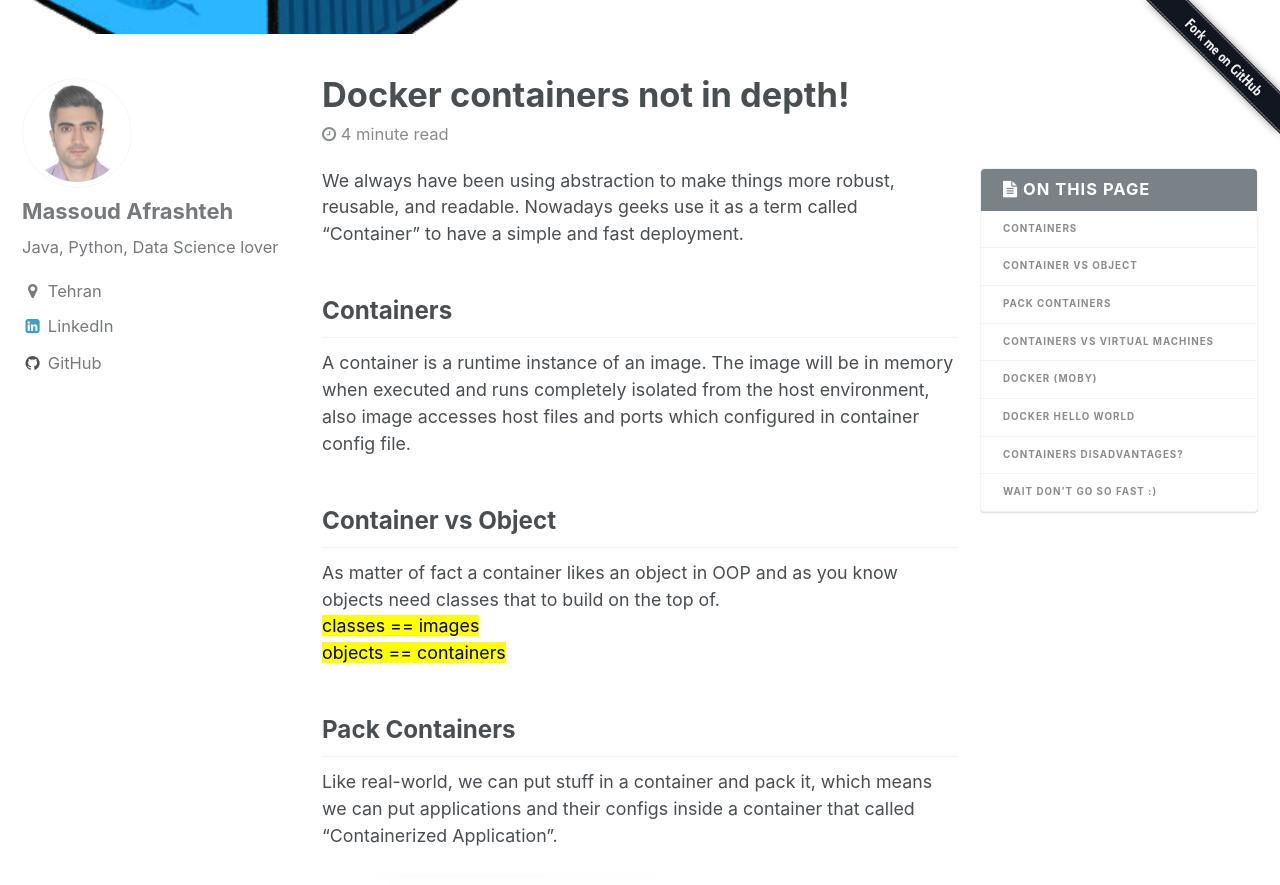
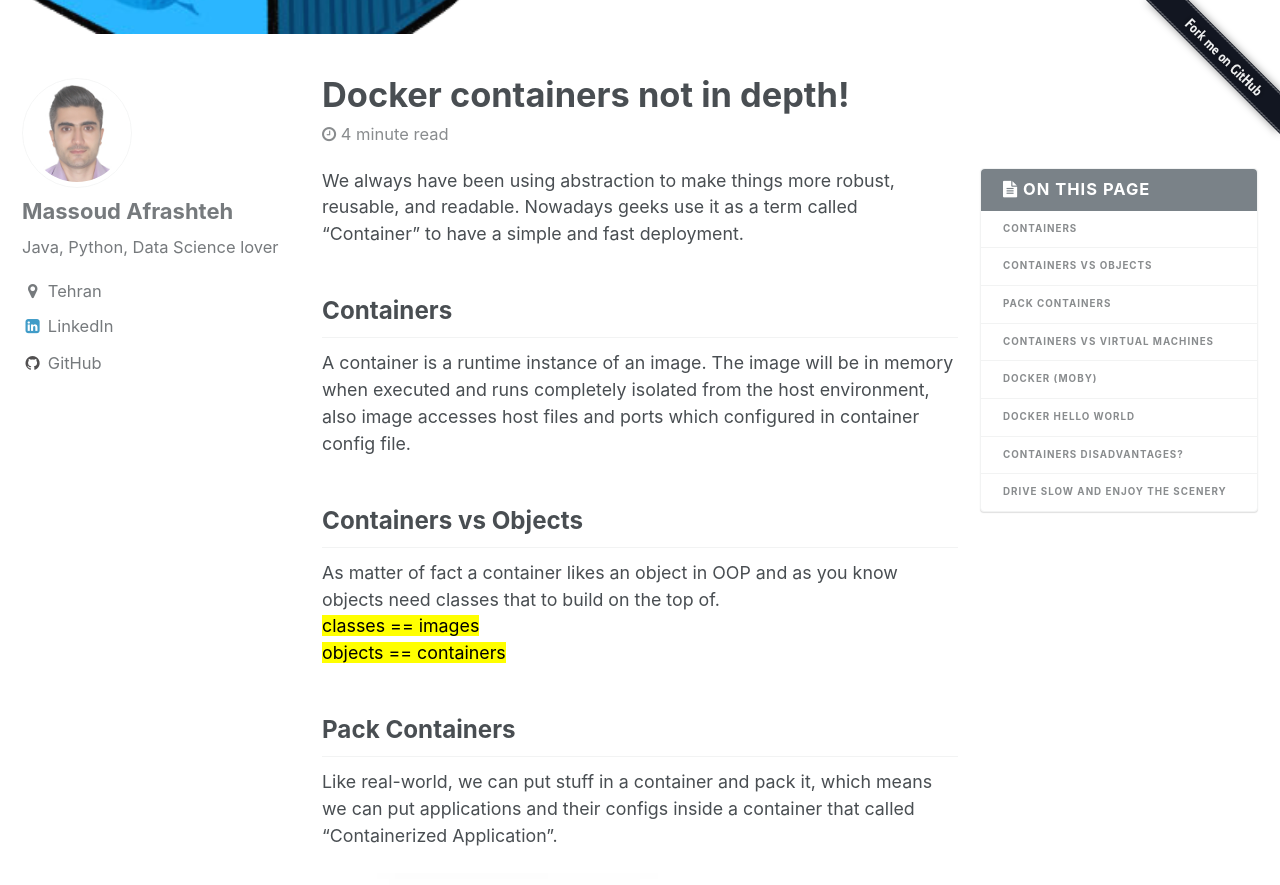
Before and after one commit to iamrdn/notes, a Jekyll site: the page built from _posts/2018-01-26-containers-not-in-depth.markdown, in a window 1280 px wide and 900 px high, scrolled down 600 px. Shown: the top 885 px of the window. Built offline with Jekyll 4.4.1, drawn with Linux system fonts in a browser that asks for light colours; some of the changed text lies outside the part shown.

Commit message:
updated post

```diff
--- a/_posts/2018-01-26-containers-not-in-depth.markdown
+++ b/_posts/2018-01-26-containers-not-in-depth.markdown
@@ -17,7 +17,7 @@
 ## Containers
 A container is a runtime instance of an image. The image will be in memory when executed and runs completely isolated from the host environment, also image accesses host files and ports which configured in container config file.
 
-## Container vs Object
+## Containers vs Objects
 As matter of fact a container likes an object in OOP and as you know objects need classes that to build on the top of.
 <mark>classes == images</mark>
 <mark>objects == containers</mark>
@@ -62,7 +62,7 @@
 
 As matter of fact, a container just likes a musical instrument, not an Orchestra! this means we should combine it with other technologies on Cloud or anything else.
 
-## Wait don't go so fast :)
+## Drive slow and enjoy the scenery
 Yeah! we just saw how a single container can help us, in most of the real Enterprise projects we need to communicate between containers. This area is called "Orchestration" which means a bunch of containers which work together. I'll write about them later but first you need to know about containers :)
 
 <figure>
```
